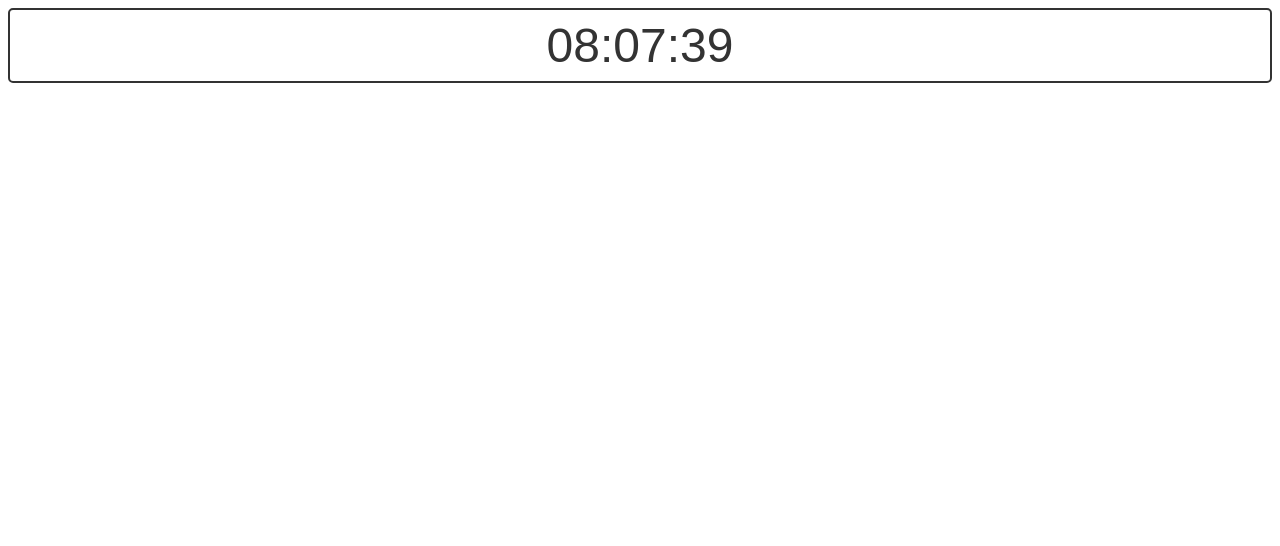
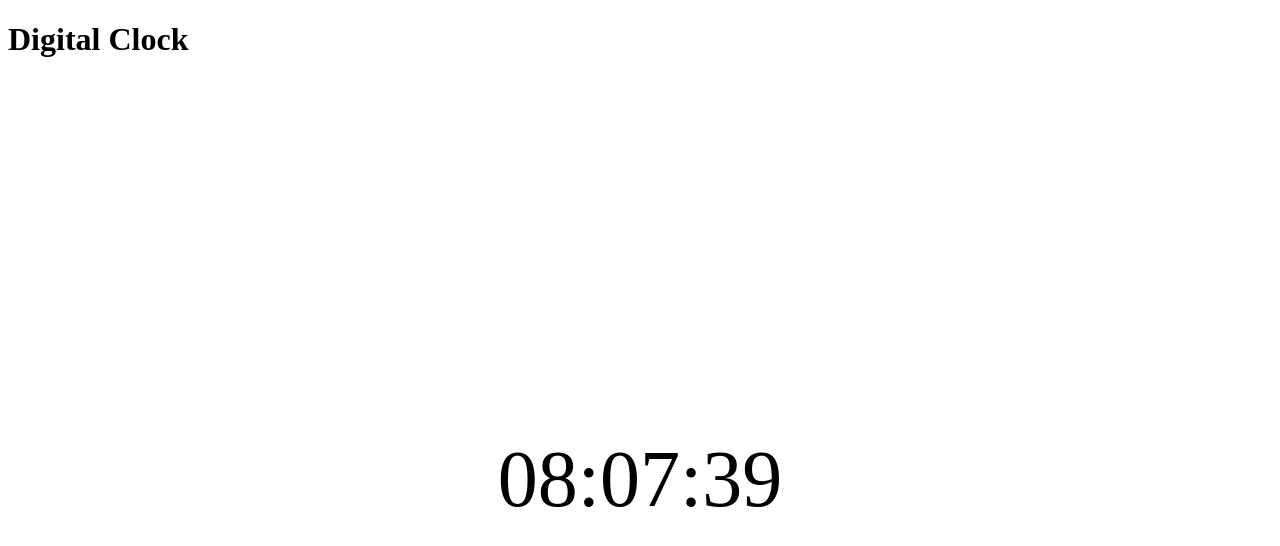
Before and after one commit to dkrupali56/60-Days-Code, a plain HTML site: page Digital Clock/index.html in a window 1280 px wide. Drawn offline with Linux system fonts and the light colour scheme.

Commit message:
Add files via upload

```diff
--- a/Digital Clock/index.html
+++ b/Digital Clock/index.html
@@ -1,15 +1,13 @@
 <!DOCTYPE html>
-<html lang="en">
+<html>
   <head>
-    <meta charset="UTF-8">
     <title>Digital Clock</title>
     <link rel="stylesheet" href="style.css">
   </head>
   <body>
-    <div class="clock">
-      <span id="hours">00</span>:
-      <span id="minutes">00</span>:
-      <span id="seconds">00</span>
+    <h1>Digital Clock</h1>
+    <div class="clock-container">
+      <div id="clock"></div>
     </div>
     <script src="script.js"></script>
   </body>
--- a/Digital Clock/script.js
+++ b/Digital Clock/script.js
@@ -1,14 +1,12 @@
-const clock = document.querySelector('.clock');
+const clockElement = document.getElementById("clock");
 
-function updateTime() {
+function updateClock() {
   const now = new Date();
-  const hours = now.getHours().toString().padStart(2, '0');
-  const minutes = now.getMinutes().toString().padStart(2, '0');
-  const seconds = now.getSeconds().toString().padStart(2, '0');
+  const hours = now.getHours().toString().padStart(2, "0");
+  const minutes = now.getMinutes().toString().padStart(2, "0");
+  const seconds = now.getSeconds().toString().padStart(2, "0");
 
-  clock.querySelector('#hours').textContent = hours;
-  clock.querySelector('#minutes').textContent = minutes;
-  clock.querySelector('#seconds').textContent = seconds;
+  clockElement.textContent = `${hours}:${minutes}:${seconds}`;
 }
 
-setInterval(updateTime, 1000);
+setInterval(updateClock, 1000);
--- a/Digital Clock/style.css
+++ b/Digital Clock/style.css
@@ -1,12 +1,10 @@
-.clock {
+.clock-container {
     display: flex;
     justify-content: center;
     align-items: center;
-    font-size: 3rem;
-    font-family: Arial, sans-serif;
-    background-color: #fff;
-    color: #333;
-    border: 2px solid #333;
-    border-radius: 5px;
-    padding: 0.5rem 1rem;
+    height: 100vh;
   }
+
+  #clock {
+    font-size: 80px;
+  }
```
